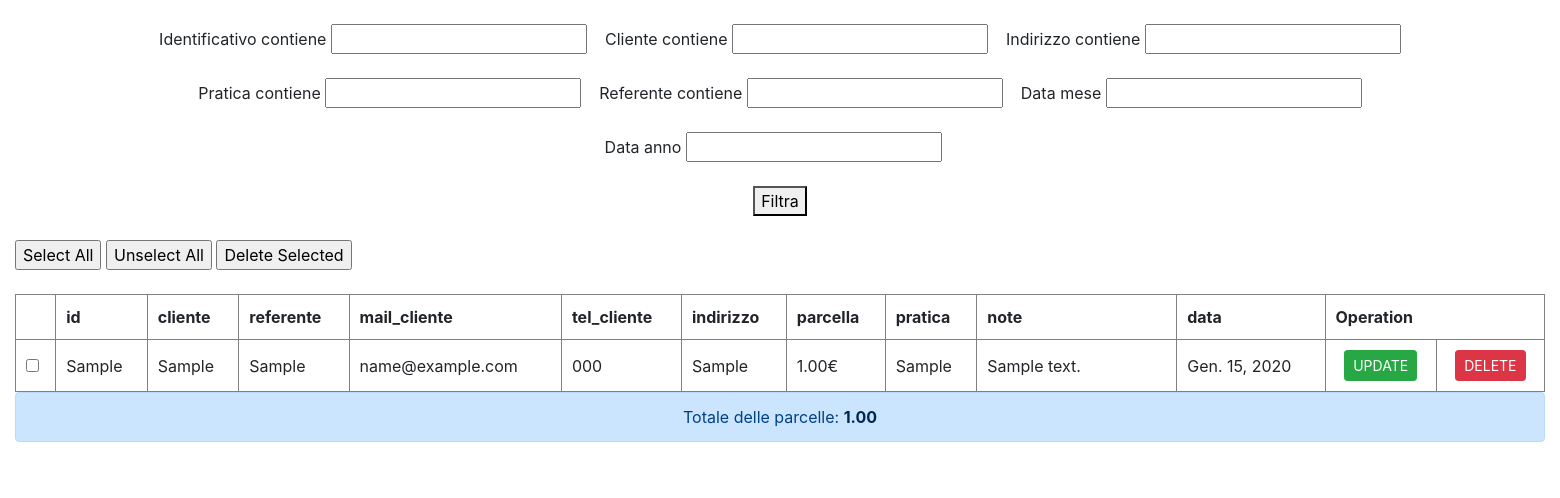
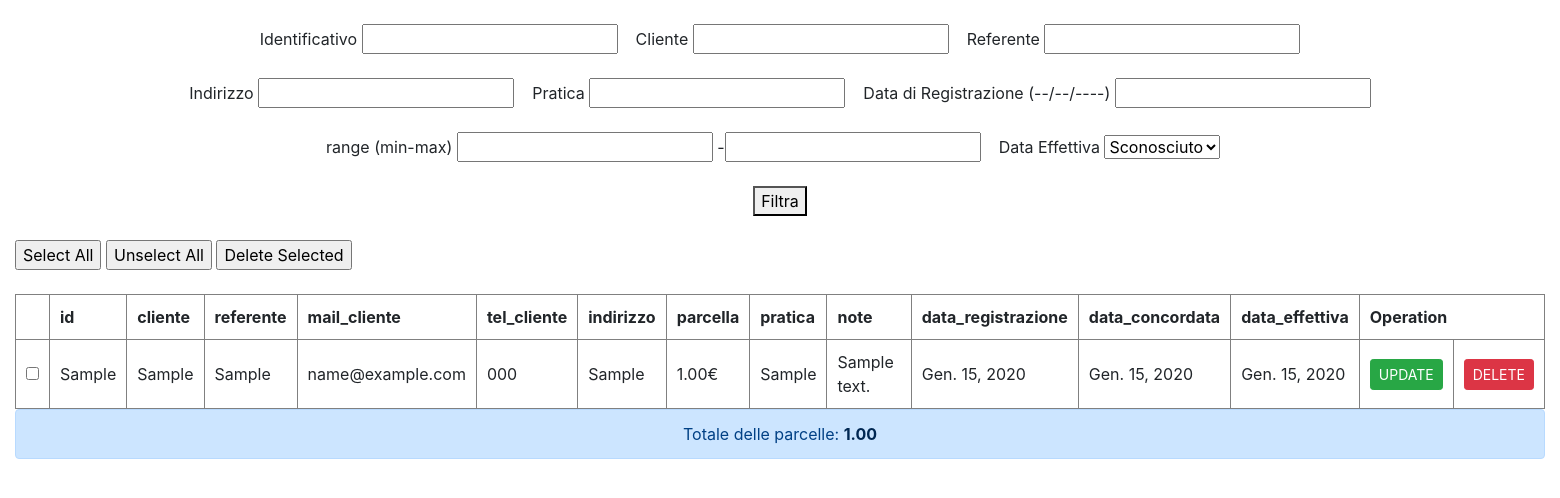
Before and after one commit to Claudio1108/MY_ACC, a Django app: page /AllProtocols/ in a window 1560 px wide. Shown: the part 112-610 px from the top of the page. Run offline with Django 3.2, Linux system fonts and the light colour scheme; tables that the repository leaves empty hold one stand-in row (values such as "Sample post"); some libraries are stand-ins or nearby versions.

Commit message:
add file requirements

```diff
--- a/Contabilita/models.py
+++ b/Contabilita/models.py
@@ -10,7 +10,10 @@ class Protocollo(models.Model):
     parcella = models.DecimalField(max_digits=19, decimal_places=2) #obbligatorio
     pratica = models.CharField(max_length=40, blank=True)
     note = models.TextField(blank=True)
-    data = models.DateField(auto_now=False, auto_now_add=False) #obbligatorio
+    data_registrazione = models.DateField(auto_now=False, auto_now_add=False) #obbligatorio
+    data_concordata = models.DateField(auto_now=False, auto_now_add=False, default=None) #obbligatorio
+    data_effettiva = models.DateField(auto_now=False, auto_now_add=False, null=True, blank=True)
+    status = models.IntegerField(default=None)
 
     def __str__(self):
         if(str(self.indirizzo) != ''):
--- a/Contabilita/views.py
+++ b/Contabilita/views.py
@@ -3,6 +3,7 @@ from django.contrib import messages
 from .forms import *
 from django.db import connection
 from .filters import *
+from datetime import date,datetime
 
 def viewhomepage(request):
     return render(request, "Homepage/HomePage.html")
@@ -11,17 +12,25 @@ def viewAllProtocols(request):
     protocolli = Protocollo.objects.all()
     sum_parcelle = 0
     protocollo_filter = ProtocolloFilter(request.GET, queryset=protocolli.order_by("-identificativo"))
-
+    today = date.today()
     for proto in protocollo_filter.qs:
+        d = datetime.strptime(str(proto.data_concordata), "%Y-%m-%d")
+        data_concordata = d.date()
+        if proto.data_effettiva != None:
+            proto.status = None
+        else:
+            proto.status = (data_concordata - today).days
+            cursor = connection.cursor()
+            cursor.execute("""update Contabilita_protocollo set status = {} where identificativo = '{}'""".format(proto.status,proto.identificativo))
         sum_parcelle=sum_parcelle+proto.parcella
 
     context = {'filter': protocollo_filter, 'sum_p':sum_parcelle}
     return render(request, "Protocollo/AllProtocols.html", context)
 
 def viewCreateProtocol(request):
-    if(request.method is "POST"):
+    if(request.method == "POST"):
         form = formProtocol(request.POST)
-        anno=form['data'].value()[0:4]
+        anno=form['data_registrazione'].value()[0:4]
         cursor = connection.cursor()
         cursor.execute("""select count from Contabilita_calendariocontatore as c where c.id={}""".format(anno))
         rows = cursor.fetchone()
@@ -30,10 +39,17 @@ def viewCreateProtocol(request):
         cursor = connection.cursor()
         cursor.execute("""update Contabilita_calendariocontatore  set count={} where id={}""".format(str(val),anno))
         form.set_identificativo(str('{0:04}'.format(val))+"-"+anno[2:4])
+        today = date.today()
+        d = datetime.strptime(form['data_concordata'].value(), "%Y-%m-%d")
+        data_concordata = d.date()
+        if form['data_effettiva'].value() != '':
+            form.set_status(0)
+        else:
+            form.set_status((data_concordata - today).days)
 
         if(form.is_valid()):
             form.save()
-            return redirect ('AllProtocols')
+            return redirect('AllProtocols')
     else:
         form = formProtocol()
         return render(request,"Protocollo/CreateProtocol.html", {'form':form})
@@ -73,7 +89,7 @@ def viewAllRicavi(request):
     return render(request, "Ricavo/AllRicavi.html", {'filter': ricavo_filter, 'sum_r':sum_ricavi})
 
 def viewCreateRicavo(request):
-    if(request.method is "POST"):
+    if(request.method == "POST"):
         form = formRicavo(request.POST)
         if(form.is_valid()):
             if(form['protocollo'].value()!=""):
@@ -97,7 +113,7 @@ def viewDeleteRicavo(request,id):
     return redirect('AllRicavi')
 
 def viewDeleteRicaviGroup(request):
-    if request.method is "POST":
+    if request.method == "POST":
         tasks = request.POST.getlist('list[]')
         for task in tasks:
             ricavo = Ricavo.objects.get(id=int(task))
@@ -106,7 +122,7 @@ def viewDeleteRicaviGroup(request):
     return render(request, "Homepage/HomePage.html")
 
 def viewUpdateRicavo(request,id):
-    if (request.method is "POST"):
+    if (request.method == "POST"):
         ricavo = Ricavo.objects.get(id=id)
         form = formRicavoUpdate(request.POST, instance=ricavo)
         if (form.is_valid()):
@@ -132,7 +148,7 @@ def viewAllSpeseCommessa(request):
     return render(request, "SpesaCommessa/AllSpeseCommessa.html", {'filter': spesacommessa_filter, 'sum_s': sum_spesecommessa})
 
 def viewCreateSpesaCommessa(request):
-    if(request.method is "POST"):
+    if(request.method == "POST"):
         form = formSpesaCommessa(request.POST)
         if(form.is_valid()):
             form.save()
@@ -147,7 +163,7 @@ def viewDeleteSpesaCommessa(request,id):
     return redirect('AllSpeseCommessa')
 
 def viewDeleteSpeseCommessaGroup(request):
-    if request.method is "POST":
+    if request.method == "POST":
         tasks = request.POST.getlist('list[]')
         for task in tasks:
             spesacommessa = SpesaCommessa.objects.get(id=int(task))
@@ -156,7 +172,7 @@ def viewDeleteSpeseCommessaGroup(request):
     return render(request, "Homepage/HomePage.html")
 
 def viewUpdateSpesaCommessa(request,id):
-    if (request.method is "POST"):
+    if (request.method == "POST"):
         spesacommessa = SpesaCommessa.objects.get(id=id)
         form = formSpesaCommessaUpdate(request.POST, instance=spesacommessa)
         if (form.is_valid()):
@@ -172,7 +188,7 @@ def viewAllSoci(request):
     return render(request, "Socio/AllSoci.html", { "tabella_soci" : soci })
 
 def viewUpdateSocio(request,id):
-    if (request.method is "POST"):
+    if (request.method == "POST"):
         socio = Socio.objects.get(id=id)
         form = formSocio(request.POST, instance=socio)
         soci = Socio.objects.all()
@@ -206,7 +222,7 @@ def viewAllSpeseGestione(request):
     return render(request, "SpesaGestione/AllSpeseGestione.html", {'filter': spesagestione_filter, 'sum_s':sum_spesegestione})
 
 def viewCreateSpesaGestione(request):
-    if(request.method is "POST"):
+    if(request.method == "POST"):
         form = formSpesaGestione(request.POST)
         if(form.is_valid()):
             form.save()
@@ -221,7 +237,7 @@ def viewDeleteSpesaGestione(request,id):
     return redirect('AllSpeseGestione')
 
 def viewDeleteSpeseGestioneGroup(request):
-    if request.method is "POST":
+    if request.method == "POST":
         tasks = request.POST.getlist('list[]')
         for task in tasks:
             spesagestione = SpesaGestione.objects.get(id=int(task))
@@ -230,7 +246,7 @@ def viewDeleteSpeseGestioneGroup(request):
     return render(request, "Homepage/HomePage.html")
 
 def viewUpdateSpesaGestione(request,id):
-    if (request.method is "POST"):
+    if (request.method == "POST"):
         spesagestione = SpesaGestione.objects.get(id=id)
         form = formSpesaGestioneUpdate(request.POST, instance=spesagestione)
         if (form.is_valid()):
@@ -250,7 +266,7 @@ def viewAllGuadagniEffettivi(request):
     return render(request, "GuadagnoEffettivo/AllGuadagniEffettivi.html", { "filter" : guadagnoeffettivo_filter, 'sum_g': sum_guadagnieffettivi})
 
 def viewCreateGuadagnoEffettivo(request):
-    if(request.method is "POST"):
+    if(request.method == "POST"):
         form = formGuadagnoEffettivo(request.POST)
         if(form.is_valid()):
             form.save()
@@ -265,7 +281,7 @@ def viewDeleteGuadagnoEffettivo(request,id):
     return redirect('AllGuadagniEffettivi')
 
 def viewDeleteGuadagniEffettiviGroup(request):
-    if request.method is "POST":
+    if request.method == "POST":
         tasks = request.POST.getlist('list[]')
         for task in tasks:
             guadagnoeffettivo = GuadagnoEffettivo.objects.get(id=int(task))
@@ -274,7 +290,7 @@ def viewDeleteGuadagniEffettiviGroup(request):
     return render(request, "Homepage/HomePage.html")
 
 def viewUpdateGuadagnoEffettivo(request,id):
-    if (request.method is "POST"):
+    if (request.method == "POST"):
         guadagnoeffettivo = GuadagnoEffettivo.objects.get(id=id)
         form = formGuadagnoEffettivoUpdate(request.POST, instance=guadagnoeffettivo)
         if (form.is_valid()):
@@ -286,7 +302,7 @@ def viewUpdateGuadagnoEffettivo(request,id):
         return render(request, "GuadagnoEffettivo/UpdateGuadagnoEffettivo.html", {'form': form})
 
 def viewResocontoSpeseGestione(request):
-    if (request.method is "POST"):
+    if (request.method == "POST"):
         form = form_ResocontoSpeseGestione_Ricavi_GuadagniEffettivi(request.POST)
         if (form.is_valid()):
             anno=str(form['year'].value())
@@ -351,7 +367,7 @@ def viewResocontoSpeseGestione(request):
         return render(request, "ResocontoSpeseGestione.html", {'form': form, 'tabella_output1':[]})
 
 def viewResocontoRicavi(request):
-    if (request.method is "POST"):
+    if (request.method == "POST"):
         form = form_ResocontoSpeseGestione_Ricavi_GuadagniEffettivi(request.POST)
         if (form.is_valid()):
             anno=str(form['year'].value())
@@ -441,7 +457,7 @@ def viewResocontoRicavi(request):
         return render(request, "ResocontoRicavi.html", {'form': form, 'tabella_output2':[]})
 
 def viewGestioneGuadagniEffettivi(request):
-    if (request.method is "POST"):
+    if (request.method == "POST"):
         form = form_ResocontoSpeseGestione_Ricavi_GuadagniEffettivi(request.POST)
         if (form.is_valid()):
             anno = str(form['year'].value())
--- a/templates/Protocollo/AllProtocols.html
+++ b/templates/Protocollo/AllProtocols.html
@@ -1,7 +1,7 @@
 {% extends 'base.html' %}
 {% load static %}
 
-{% block title %}AllProtocols{% endblock title %}
+{% block title %}AllClosedProtocols{% endblock title %}
 
 {% block name %}TABELLA DEI PROTOCOLLI{% endblock %}
 
@@ -154,11 +154,15 @@
                 <th>parcella</th>
                 <th>pratica</th>
                 <th>note</th>
-                <th>data</th>
+                <th>data_registrazione</th>
+                <th>data_concordata</th>
+                <th>data_effettiva</th>
                 <th colspan="2">Operation</th>
             </tr>
             {% for b in filter.qs %}
-            <tr>
+
+                {% if b.status is None %}
+                    <tr style="background-color:white">
                         <td>
                             <input type="checkbox" class="checks" name="b1" value={{b.id}}>
                         </td>
@@ -171,10 +175,78 @@
                         <td>{{ b.parcella }}€</td>
                         <td>{{ b.pratica }}</td>
                         <td style='width: 200px; overflow: auto'>{{ b.note }}</td>
-                <td>{{ b.data }}</td>
+                        <td>{{ b.data_registrazione }}</td>
+                        <td>{{ b.data_concordata }}</td>
+                        <td>{{ b.data_effettiva }}</td>
                         <td align="center"><a href="/UpdateProtocol/{{ b.id }}" class="btn btn-success btn-sm" role="button" aria-pressed="true">UPDATE</a></td>
                         <td align="center"><a href="/DeleteProtocol/{{ b.id }}" class="btn btn-danger btn-sm" role="button" aria-pressed="true" onclick="return confirm('Are you sure you want to delete this Protocollo?')">DELETE</a></td>
                     </tr>
+                {% else %}
+                    {% if b.status < 0 %}
+                        <tr style="background-color:red">
+                            <td>
+                                <input type="checkbox" class="checks" name="b1" value={{b.id}}>
+                            </td>
+                            <td>{{ b.identificativo }}</td>
+                            <td>{{ b.cliente }}</td>
+                            <td>{{ b.referente }}</td>
+                            <td>{{ b.mail_cliente }}</td>
+                            <td>{{ b.tel_cliente }}</td>
+                            <td>{{ b.indirizzo }}</td>
+                            <td>{{ b.parcella }}€</td>
+                            <td>{{ b.pratica }}</td>
+                            <td style='width: 200px; overflow: auto'>{{ b.note }}</td>
+                            <td>{{ b.data_registrazione }}</td>
+                            <td>{{ b.data_concordata }}</td>
+                            <td>{{ b.data_effettiva }}</td>
+                            <td align="center"><a href="/UpdateProtocol/{{ b.id }}" class="btn btn-success btn-sm" role="button" aria-pressed="true">UPDATE</a></td>
+                            <td align="center"><a href="/DeleteProtocol/{{ b.id }}" class="btn btn-danger btn-sm" role="button" aria-pressed="true" onclick="return confirm('Are you sure you want to delete this Protocollo?')">DELETE</a></td>
+                        </tr>
+                    {% else %}
+                        {% if b.status >= 0 and b.status <= 3 %}
+                            <tr style="background-color:yellow">
+                                <td>
+                                    <input type="checkbox" class="checks" name="b1" value={{b.id}}>
+                                </td>
+                                <td>{{ b.identificativo }}</td>
+                                <td>{{ b.cliente }}</td>
+                                <td>{{ b.referente }}</td>
+                                <td>{{ b.mail_cliente }}</td>
+                                <td>{{ b.tel_cliente }}</td>
+                                <td>{{ b.indirizzo }}</td>
+                                <td>{{ b.parcella }}€</td>
+                                <td>{{ b.pratica }}</td>
+                                <td style='width: 200px; overflow: auto'>{{ b.note }}</td>
+                                <td>{{ b.data_registrazione }}</td>
+                                <td>{{ b.data_concordata }}</td>
+                                <td>{{ b.data_effettiva }}</td>
+                                <td align="center"><a href="/UpdateProtocol/{{ b.id }}" class="btn btn-success btn-sm" role="button" aria-pressed="true">UPDATE</a></td>
+                                <td align="center"><a href="/DeleteProtocol/{{ b.id }}" class="btn btn-danger btn-sm" role="button" aria-pressed="true" onclick="return confirm('Are you sure you want to delete this Protocollo?')">DELETE</a></td>
+                            </tr>
+                        {% else %}
+                            <tr style="background-color:green">
+                                <td>
+                                    <input type="checkbox" class="checks" name="b1" value={{b.id}}>
+                                </td>
+                                <td>{{ b.identificativo }}</td>
+                                <td>{{ b.cliente }}</td>
+                                <td>{{ b.referente }}</td>
+                                <td>{{ b.mail_cliente }}</td>
+                                <td>{{ b.tel_cliente }}</td>
+                                <td>{{ b.indirizzo }}</td>
+                                <td>{{ b.parcella }}€</td>
+                                <td>{{ b.pratica }}</td>
+                                <td style='width: 200px; overflow: auto'>{{ b.note }}</td>
+                                <td>{{ b.data_registrazione }}</td>
+                                <td>{{ b.data_concordata }}</td>
+                                <td>{{ b.data_effettiva }}</td>
+                                <td align="center"><a href="/UpdateProtocol/{{ b.id }}" class="btn btn-success btn-sm" role="button" aria-pressed="true">UPDATE</a></td>
+                                <td align="center"><a href="/DeleteProtocol/{{ b.id }}" class="btn btn-danger btn-sm" role="button" aria-pressed="true" onclick="return confirm('Are you sure you want to delete this Protocollo?')">DELETE</a></td>
+                            </tr>
+                        {% endif %}
+                    {% endif %}
+                {% endif %}
+
             {% endfor %}
         </table>
 
--- a/templates/Ricavo/AllRicavi.html
+++ b/templates/Ricavo/AllRicavi.html
@@ -70,7 +70,6 @@
                 {% endfor %}
             </ul>
         {% endif %}
-        </br>
 
         <form method="get">
             <!--{{ filter.form.as_table }}-->
--- a/templates/base.html
+++ b/templates/base.html
@@ -25,8 +25,8 @@
                         Protocolli
                         </a>
                         <div class="dropdown-menu" aria-labelledby="navbarDropdownMenuLink">
-                            <a class="dropdown-item" href="{% url 'AllProtocols' %}">View All Protocolli</a>
-                            <a class="dropdown-item" href="{% url 'CreateProtocol' %}">Add Protocollo</a>
+                            <a class="dropdown-item" href="{% url 'AllProtocols' %}">View All Protocols</a>
+                            <a class="dropdown-item" href="{% url 'CreateProtocol' %}">Add Protocol</a>
                         </div>
                     </li>
                     <li class="nav-item dropdown">
```
Also changed, not shown: Contabilita/filters.py (+36 -23 lines), Contabilita/forms.py (+15 -4 lines), templates/Homepage/HomePage.html (+4 -4 lines). Lines whose indentation alone changed are shown as unchanged.
